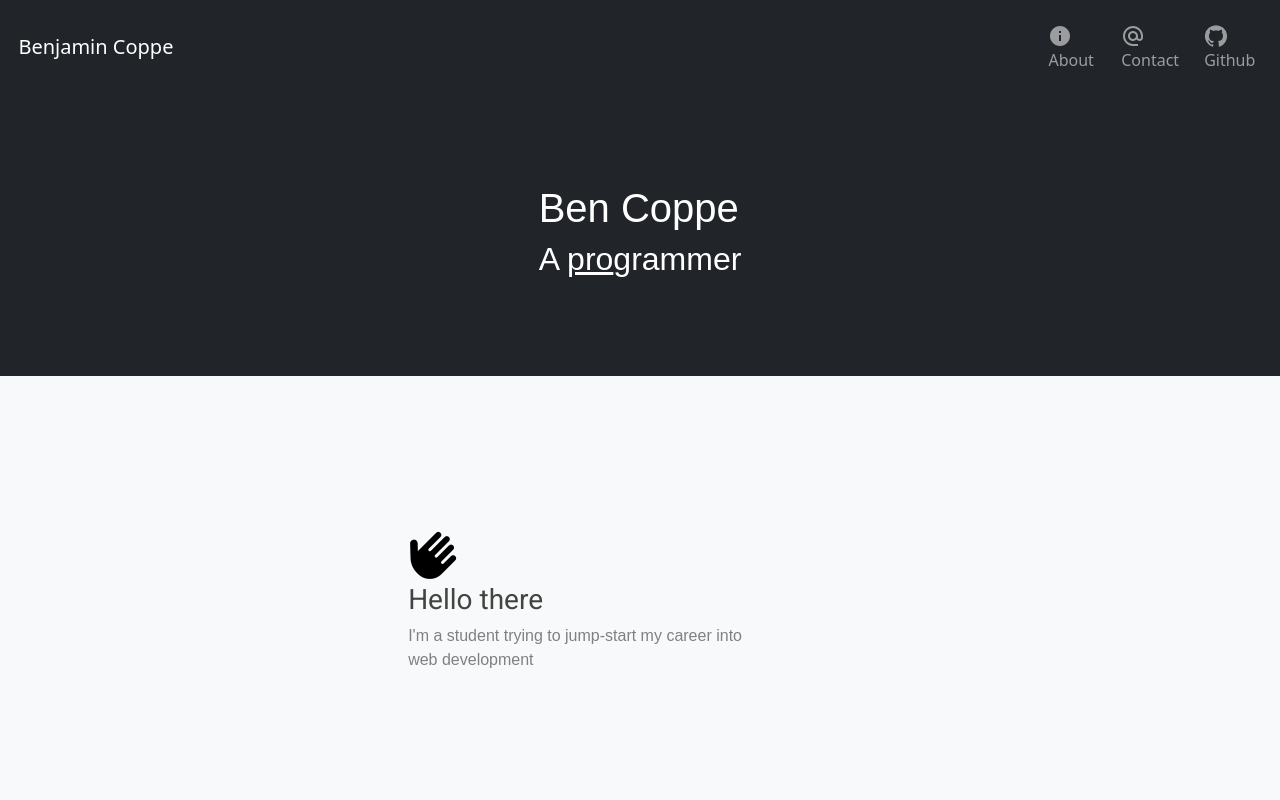
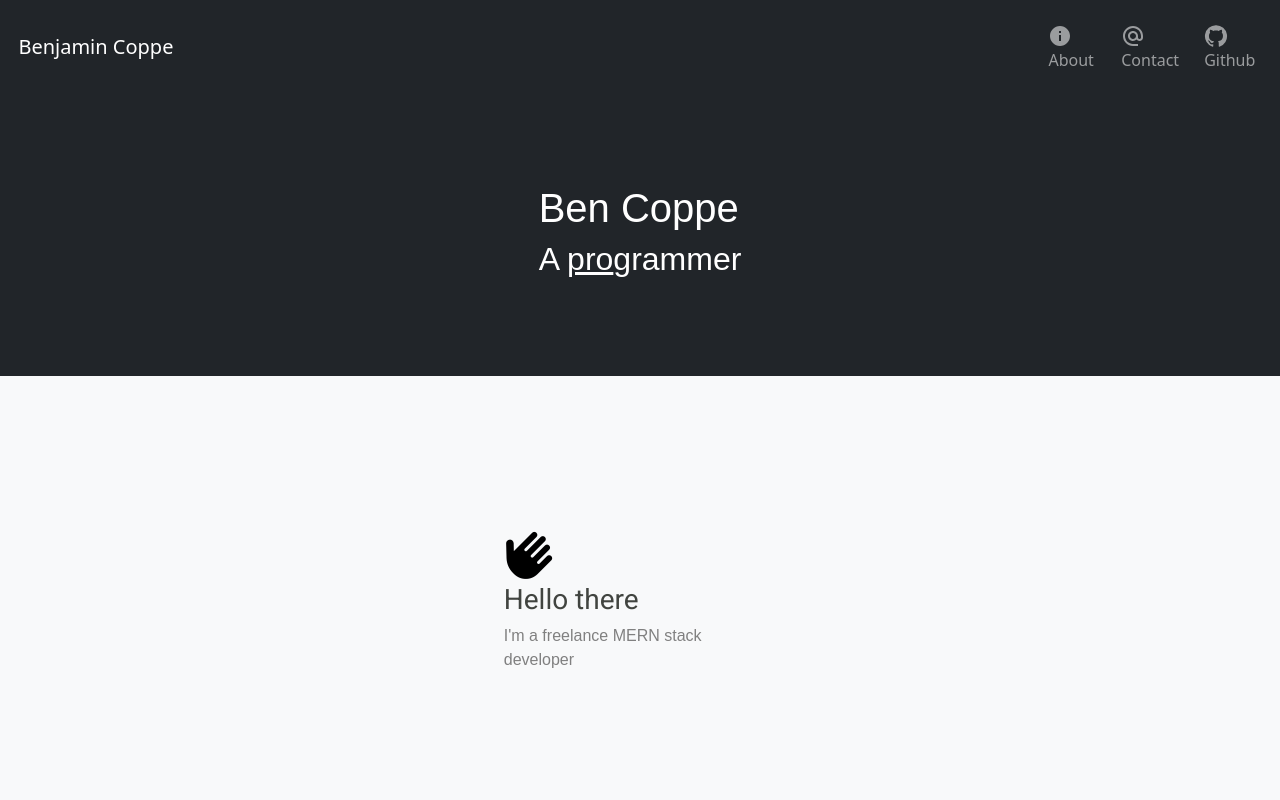
Before and after one commit to bpc2003/My-Site, a React (Create React App) app in the folder client/: page / in a window 1280 px wide. Shown: the top 800 px of the page. Built offline with nearby package versions, Linux system fonts and the light colour scheme; no server answers; a web font is replaced by a local one.

Commit message:
Updated intro in Home.jsx

```diff
--- a/client/src/components/Home.jsx
+++ b/client/src/components/Home.jsx
@@ -48,7 +48,7 @@ class Home extends Component {
                             Hello there
                         </h3>
                         <p>
-                            I'm a student trying to jump-start my career into web development
+                            I'm a freelance MERN stack developer
                         </p>
                     </div>
                 </Container>
```
